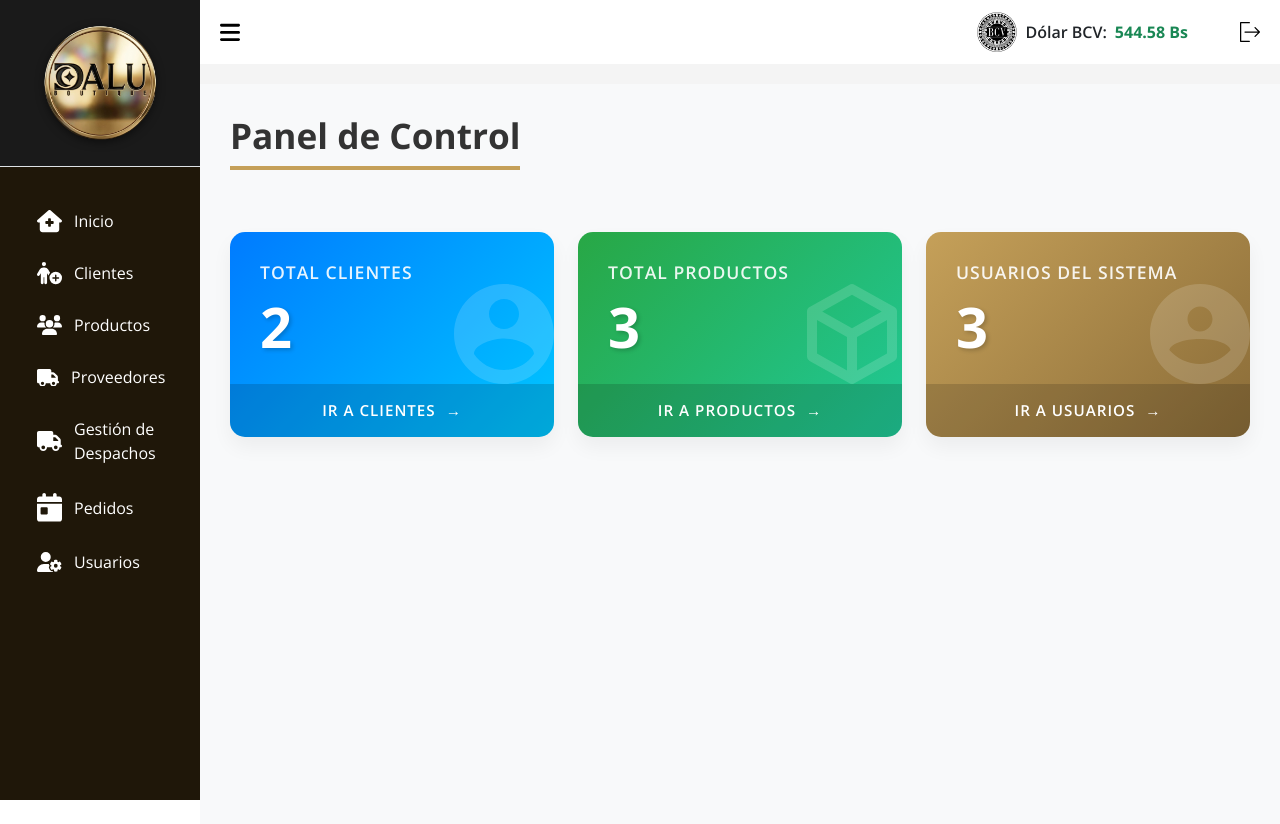
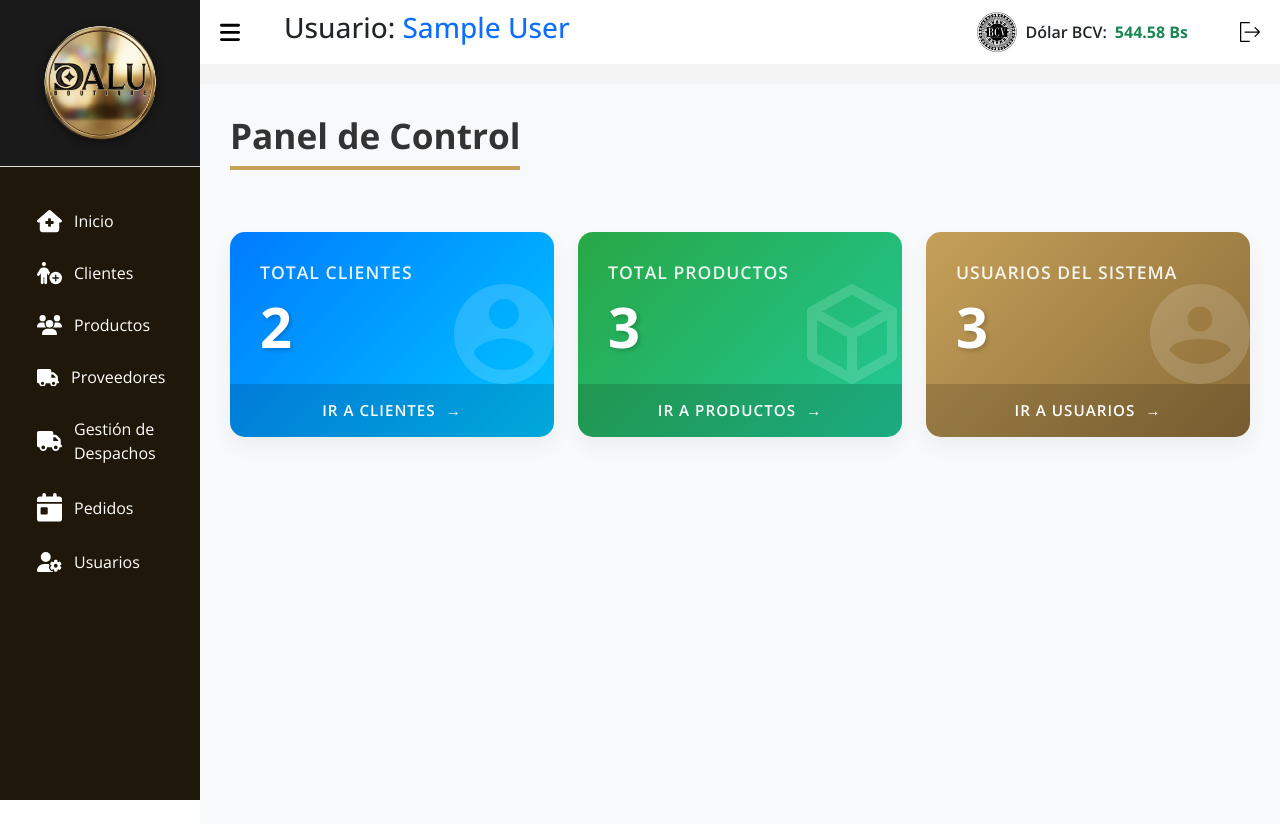
Before and after one commit to jaxelperdomo1811-dot/dalu, a PHP site: page / in a window 1280 px wide. Run offline with PHP 8.4, Linux system fonts and the light colour scheme; the visitor is signed in with stand-in values (Sample User, id 1); data comes from the database, SQL or seed files in the repository.

Commit message:
Update header.php

```diff
--- a/src/Views/layout/header.php
+++ b/src/Views/layout/header.php
@@ -117,7 +117,7 @@ window.onpageshow = function(event) {
       <path
         d="M0 96C0 78.3 14.3 64 32 64H416c17.7 0 32 14.3 32 32s-14.3 32-32 32H32C14.3 128 0 113.7 0 96zM0 256c0-17.7 14.3-32 32-32H416c17.7 0 32 14.3 32 32s-14.3 32-32 32H32c-17.7 0-32-14.3-32-32zM448 416c0 17.7-14.3 32-32 32H32c-17.7 0-32-14.3-32-32s14.3-32 32-32H416c17.7 0 32 14.3 32 32z" />
     </svg>
-
+    <h3 class="ms-3">Usuario: <span class="text-primary"><?= htmlspecialchars($_SESSION['nombre']) ?></span></h3>
     <div class="d-flex align-items-center ms-auto me-4" id="bcvDiv" style="cursor:pointer;" data-bs-toggle="modal" data-bs-target="#modalTasa">
         <img class="img-bcv me-2" src="assets/img/bcv2.png" alt="BCV" width="40">
         <span class="text-dark fw-semibold me-2">Dólar BCV:</span>
```
